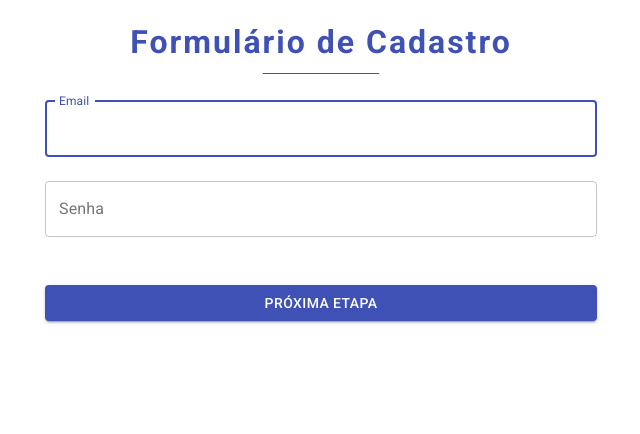
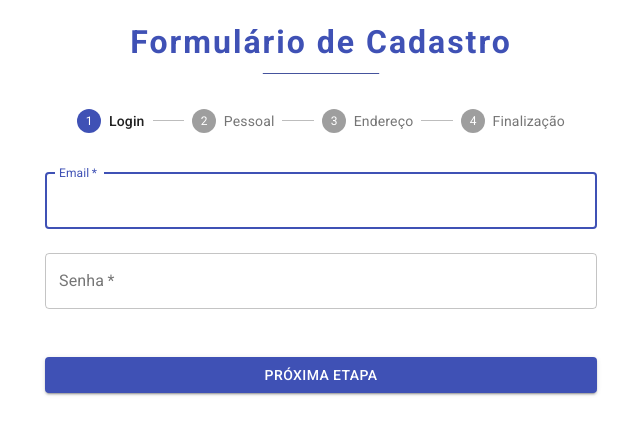
Before and after one commit to BernardoOficial/Formix, a React (Create React App) app: page / in a window 1280 px wide. Shown: the top 434 px of the page, without its empty margins (319-959 px from the left). Built offline with nearby package versions, Linux system fonts and the light colour scheme.

Commit message:
Adicionando Stepper, usando useEffect e terminando terceira parte do curso.

```diff
--- a/src/components/FormularioCadastro/CadastroConcluido/CadastroConcluido.jsx
+++ b/src/components/FormularioCadastro/CadastroConcluido/CadastroConcluido.jsx
@@ -0,0 +1,12 @@
+import React, { useEffect } from "react";
+
+function CadastroConcluido({ enviarDados, dadosColetados }) {
+
+  useEffect(() => {
+    enviarDados(dadosColetados);
+  });
+
+  return <h1>Cadastro Concluido!</h1>;
+}
+
+export default CadastroConcluido;
--- a/src/components/FormularioCadastro/CadastroConcluido/index.js
+++ b/src/components/FormularioCadastro/CadastroConcluido/index.js
@@ -0,0 +1,2 @@
+import CadastroConcluido from './CadastroConcluido'
+export default CadastroConcluido;
--- a/src/components/FormularioCadastro/DadosEntrega/DadosEntrega.jsx
+++ b/src/components/FormularioCadastro/DadosEntrega/DadosEntrega.jsx
@@ -1,10 +1,34 @@
-import React from 'react';
-import { Box, Button, TextField } from '@material-ui/core';
+import React, { useState } from "react";
+import { Box, Button, TextField } from "@material-ui/core";
 
-function DadosEntrega() {
+function DadosEntrega({ enviarDados, voltarEtapa }) {
+  const [cep, setCep] = useState("");
+  const [endereco, setEndereco] = useState("");
+  const [numero, setNumero] = useState("");
+  const [estado, setEstado] = useState("");
+  const [cidade, setCidade] = useState("");
 
-    return(
-        <form>
+  function handleFormSubmit(evento) {
+    evento.preventDefault();
+    enviarDados({ cep, endereco, numero, estado, cidade });
+  }
+
+  function handleInputChange(evento) {
+    const cep = evento.target.form.cep.value;
+    const endereco = evento.target.form.endereco.value;
+    const numero = evento.target.form.numero.value;
+    const estado = evento.target.form.estado.value;
+    const cidade = evento.target.form.cidade.value;
+
+    setCep(cep);
+    setEndereco(endereco);
+    setNumero(numero);
+    setEstado(estado);
+    setCidade(cidade);
+  }
+
+  return (
+    <form onSubmit={handleFormSubmit}>
       <TextField
         id="cep"
         name="cep"
@@ -14,6 +38,8 @@ function DadosEntrega() {
         autoFocus={true}
         fullWidth
         margin="normal"
+        value={cep}
+        onChange={handleInputChange}
       />
 
       <TextField
@@ -24,6 +50,8 @@ function DadosEntrega() {
         variant="outlined"
         fullWidth
         margin="normal"
+        value={endereco}
+        onChange={handleInputChange}
       />
 
       <TextField
@@ -34,6 +62,8 @@ function DadosEntrega() {
         variant="outlined"
         fullWidth
         margin="normal"
+        value={numero}
+        onChange={handleInputChange}
       />
 
       <TextField
@@ -44,6 +74,8 @@ function DadosEntrega() {
         variant="outlined"
         fullWidth
         margin="normal"
+        value={estado}
+        onChange={handleInputChange}
       />
 
       <TextField
@@ -54,20 +86,28 @@ function DadosEntrega() {
         variant="outlined"
         fullWidth
         margin="normal"
+        value={cidade}
+        onChange={handleInputChange}
       />
 
+      <Box mt={5}>
+        <Button type="submit" variant="contained" color="primary" fullWidth>
+          Finalizar Cadastro
+        </Button>
+      </Box>
       <Box mt={5}>
         <Button
           type="submit"
           variant="contained"
-                    color="primary"
+          color="secondary"
           fullWidth
+          onClick={voltarEtapa}
         >
-                    Finalizar Cadastro
+          Voltar Etapa
         </Button>
       </Box>
     </form>
   );
 }
 
-export default DadosEntrega
+export default DadosEntrega;
--- a/src/components/FormularioCadastro/DadosPessoais/DadosPessoais.jsx
+++ b/src/components/FormularioCadastro/DadosPessoais/DadosPessoais.jsx
@@ -1,8 +1,7 @@
 import React, { useState } from 'react';
 import { Box, Button, TextField, Switch, FormControlLabel } from '@material-ui/core'
 
-function DadosPessoais({ enviarDados, validarCPF }) {
-
+function DadosPessoais({ enviarDados, validarCPF, voltarEtapa }) {
   const [nome, setNome] = useState("");
   const [sobrenome, setSobrenome] = useState("");
   const [cpf, setCPF] = useState("");
@@ -11,9 +10,9 @@ function DadosPessoais({ enviarDados, validarCPF }) {
   const [erros, setErros] = useState({
     cpf: {
       temErro: false,
-            textoAjuda: ""
-        }
-    })
+      textoAjuda: "",
+    },
+  });
 
   function handleInputChange(evento) {
     const nomeInserido = evento.target.form.nome.value;
@@ -30,7 +29,6 @@ function DadosPessoais({ enviarDados, validarCPF }) {
   }
 
   function handleInputBlur() {
-
     setErros({ cpf: validarCPF(cpf) });
   }
 
@@ -50,7 +48,6 @@ function DadosPessoais({ enviarDados, validarCPF }) {
         fullWidth
         margin="normal"
         value={nome}
-
         onChange={handleInputChange}
       />
 
@@ -61,9 +58,7 @@ function DadosPessoais({ enviarDados, validarCPF }) {
         variant="outlined"
         fullWidth
         margin="normal"
-
         value={sobrenome}
-
         onChange={handleInputChange}
       />
 
@@ -74,12 +69,9 @@ function DadosPessoais({ enviarDados, validarCPF }) {
         variant="outlined"
         fullWidth
         margin="normal"
-
         value={cpf}
         onChange={handleInputChange}
         onBlur={handleInputBlur}
-
-
         error={erros.cpf.temErro}
         helperText={erros.cpf.textoAjuda}
       />
@@ -109,17 +101,23 @@ function DadosPessoais({ enviarDados, validarCPF }) {
       />
 
       <Box mt={5}>
+        <Button type="submit" variant="contained" color="primary" fullWidth>
+          Próxima Etapa
+        </Button>
+      </Box>
+      <Box mt={5}>
         <Button
           type="submit"
           variant="contained"
-                    color="primary"
+          color="secondary"
           fullWidth
+          onClick={voltarEtapa}
         >
-                    Próxima Etapa
+          Voltar Etapa
         </Button>
       </Box>
     </form>
-    )
+  );
 }
 
 export default DadosPessoais;
--- a/src/components/FormularioCadastro/DadosUsuario/DadosUsuario.jsx
+++ b/src/components/FormularioCadastro/DadosUsuario/DadosUsuario.jsx
@@ -1,26 +1,37 @@
-import React, { useState } from 'react';
-import { Box, Button, TextField } from '@material-ui/core';
+import React, { useState } from "react";
+import { Box, Button, TextField } from "@material-ui/core";
 
-function DadosUsuario({ uptadeEtapa }) {
+function DadosUsuario({ enviarDados }) {
+  const [email, setEmail] = useState("");
+  const [senha, setSenha] = useState("");
 
   function handleFormSubmit(evento) {
     evento.preventDefault();
-        uptadeEtapa();
+    enviarDados({ email, senha });
   }
 
-    return(
-        <form
-            onSubmit={handleFormSubmit}
-        >
+  function handleInputChange(evento) {
+    const email = evento.target.form.email.value;
+    const senha = evento.target.form.senha.value;
+
+    setEmail(email);
+    setSenha(senha);
+  }
+
+  return (
+    <form onSubmit={handleFormSubmit}>
       <TextField
         id="email"
         name="email"
         label="Email"
         type="email"
         variant="outlined"
+        required
         autoFocus={true}
         fullWidth
+        value={email}
         margin="normal"
+        onChange={handleInputChange}
       />
 
       <TextField
@@ -29,17 +40,15 @@ function DadosUsuario({ uptadeEtapa }) {
         label="Senha"
         type="password"
         variant="outlined"
+        required
         fullWidth
+        value={senha}
         margin="normal"
+        onChange={handleInputChange}
       />
 
       <Box mt={5}>
-                <Button
-                    type="submit"
-                    variant="contained"
-                    color="primary"
-                    fullWidth
-                >
+        <Button type="submit" variant="contained" color="primary" fullWidth>
           Próxima Etapa
         </Button>
       </Box>
--- a/src/components/FormularioCadastro/FormularioCadastro.jsx
+++ b/src/components/FormularioCadastro/FormularioCadastro.jsx
@@ -1,35 +1,54 @@
-import React, { useState } from 'react';
-import DadosEntrega from './DadosEntrega';
-import DadosPessoais from './DadosPessoais';
-import DadosUsuario from './DadosUsuario';
+import React, { useState } from "react";
+import DadosEntrega from "./DadosEntrega";
+import DadosPessoais from "./DadosPessoais";
+import DadosUsuario from "./DadosUsuario";
+import CadastroConcluido from './CadastroConcluido';
+
+import {StepLabel, Step, Stepper} from '@material-ui/core';
 
 function FormularioCadastro({ enviarDados, validarCPF }) {
+  const [etapaAtual, setEtapaAtual] = useState(0);
+  const [dadosColetados, setDadosColetados] = useState({});
 
-    const [etapaAtual, setEtapaAtual] = useState(0);
+  function coletarDados(dados) {
+    setDadosColetados({ ...dadosColetados, ...dados });
+    uptadeEtapa();
+  }
 
-    function uptadeEtapa() {
-        setEtapaAtual(etapaAtual + 1);
-    }
+  function uptadeEtapa() {
+    setEtapaAtual(etapaAtual + 1);
+  }
 
-    function selecionarFormulario(etapa) {
+  function voltarEtapa() {
+    setEtapaAtual(etapaAtual - 1);
+  }
 
-        switch(etapa) {
-            case 0:
-                return <DadosUsuario uptadeEtapa={uptadeEtapa} />
-            case 1:
-                return <DadosPessoais enviarDados={enviarDados} validarCPF={validarCPF} />
-            case 2:
-                return <DadosEntrega />
-            default:
-                console.error("Falha ao selecionar o Formulário");
-        }
-    }
+  const formularios = [
+    <DadosUsuario enviarDados={coletarDados} />,
+    <DadosPessoais
+      enviarDados={coletarDados}
+      validarCPF={validarCPF}
+      voltarEtapa={voltarEtapa}
+    />,
+    <DadosEntrega enviarDados={coletarDados} voltarEtapa={voltarEtapa} />,
+    <CadastroConcluido
+      enviarDados={enviarDados}
+      voltarEtapa={voltarEtapa}
+      dadosColetados={dadosColetados}
+    />,
+  ];
 
-    return (
-        <>
-            {selecionarFormulario(etapaAtual)}
-        </>
-    )
+  return(
+      <>
+      <Stepper activeStep={etapaAtual} >
+        <Step><StepLabel>Login</StepLabel></Step>
+        <Step><StepLabel>Pessoal</StepLabel></Step>
+        <Step><StepLabel>Endereço</StepLabel></Step>
+        <Step><StepLabel>Finalização</StepLabel></Step>
+      </Stepper>
+      {formularios[etapaAtual]}
+      </>
+  );;
 }
 
 export default FormularioCadastro;
```
Also changed, not shown: 1 other file (tests, documents, lock files or other folders). Lines whose indentation alone changed are shown as unchanged.
